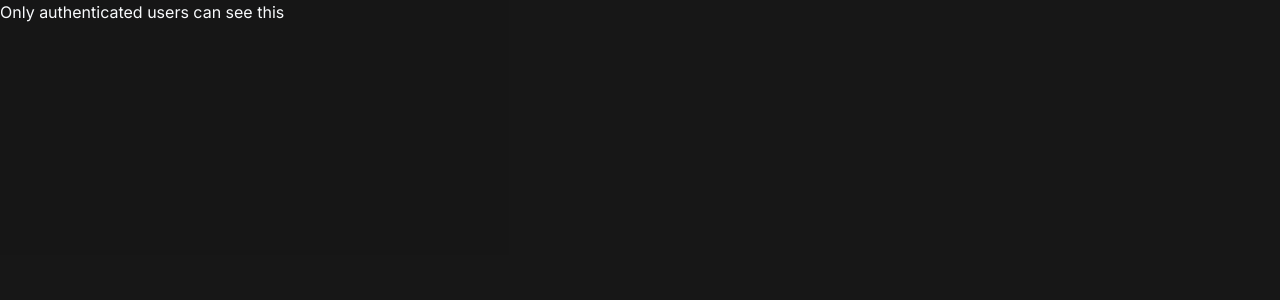
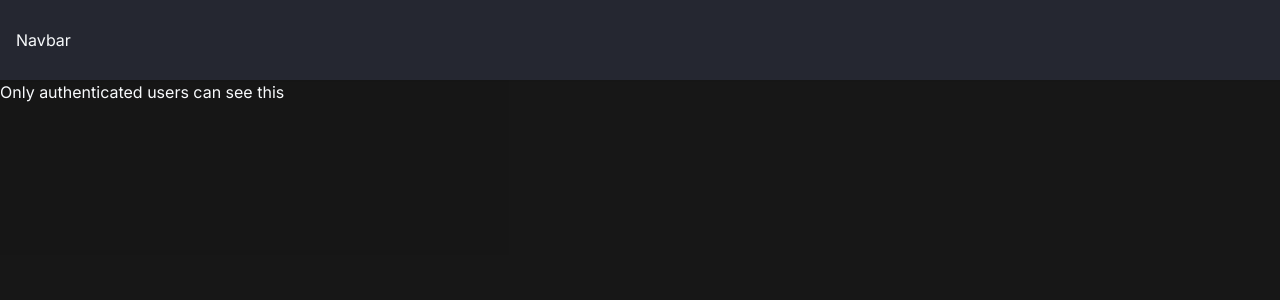
Before and after one commit to Radwisatso/twitch-clone, a Next.js app: page / in a window 1280 px wide. Shown: the top 300 px of the page. Built offline with nearby package versions, Linux system fonts and the light colour scheme.

Commit message:
style: adding unfinished navbar

```diff
--- /dev/null
+++ b/app/(browse)/_components/navbar/index.tsx
@@ -0,0 +1,7 @@
+export function Navbar() {
+    return (
+        <nav className="fixed top-0 w-full h-20 z-[49] bg-[#252731] px-2 lg:px-4 flex justify-between items-center shadow-sm">
+            Navbar
+        </nav>
+    )
+}
--- /dev/null
+++ b/app/(browse)/layout.tsx
@@ -0,0 +1,17 @@
+import React from "react";
+import { Navbar } from "./_components/navbar";
+
+export default function BrowseLayout({
+  children
+}: {
+  children: React.ReactNode
+}) {
+  return (
+    <>
+      <Navbar/>
+      <div className="flex h-full pt-20">
+        {children}
+      </div>
+    </>
+  )
+}
```
Also changed, not shown: app/(browse)/(home)/page.tsx (renamed from app/page.tsx).
